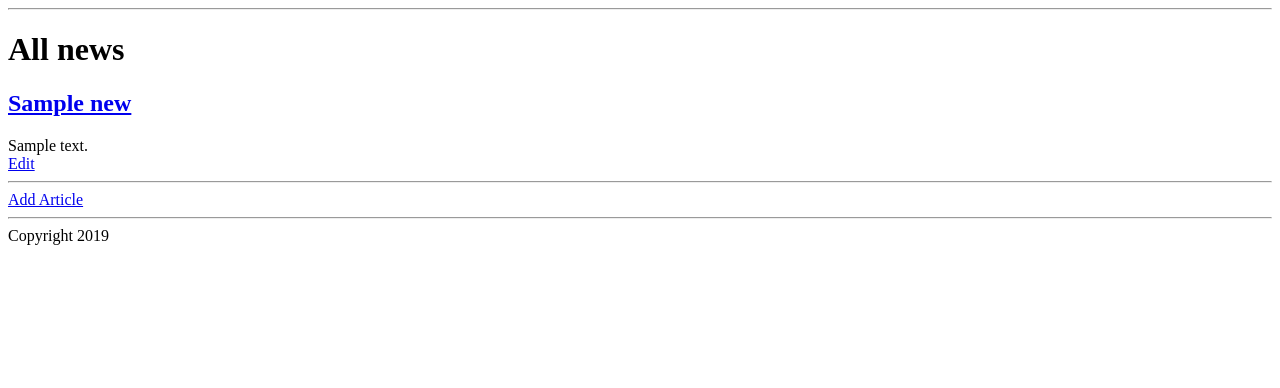
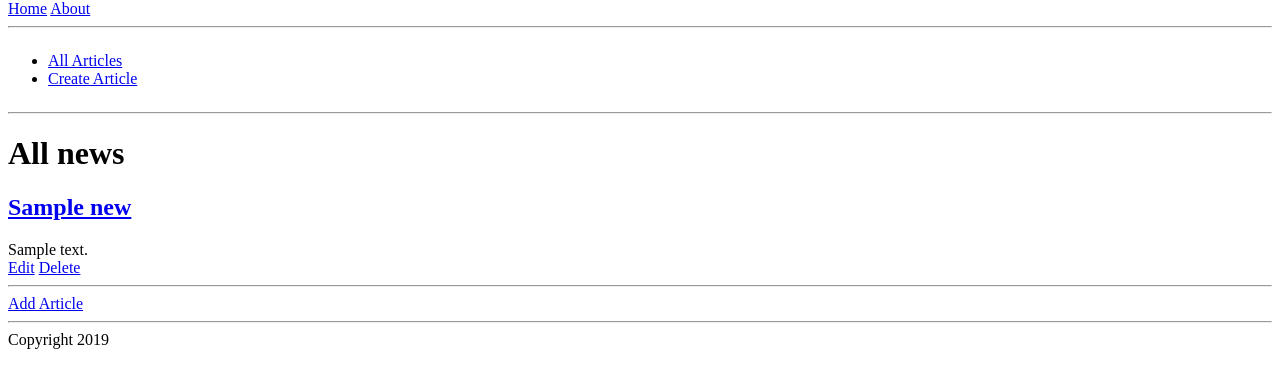
Before and after one commit to iArtem88/codeigniter-mvc, a CodeIgniter app: page /database/news in a window 1280 px wide. Shown: the part 26-414 px from the top of the page. Run offline with CodeIgniter, Linux system fonts and the light colour scheme; tables that the repository leaves empty or names only in its code hold one stand-in row (values such as "Sample post").

Commit message:
Delete article with redirect, added simple menu

```diff
--- a/application/config/routes.php
+++ b/application/config/routes.php
@@ -53,6 +53,8 @@ defined('BASEPATH') OR exit('No direct script access allowed');
 //$route['default_controller'] = 'welcome';
 
 /***********************************
+ *
+ * RU:
  *
  * http://example.com/[controller-class]/[controller-method]/[arguments]
  *
@@ -110,6 +112,7 @@ $route['translate_uri_dashes'] = FALSE;
 $route['news'] = 'news';
 $route['news/create'] = 'news/create';
 $route['news/edit'] = 'news/edit';
+$route['news/delete'] = 'news/delete';
 $route['news/(:any)'] = 'news/view/$1';
 
 $route['(:any)'] = 'pages/view/$1';
--- a/application/controllers/News.php
+++ b/application/controllers/News.php
@@ -4,6 +4,7 @@ defined('BASEPATH') OR exit('No direct script access allowed');
 
 /********************************
  *
+ * RU:
  *
  * Контроллер является центром каждого запроса веб приложения.
  * В техническом понимании CodeIgniter, может быть определен как супер объект.
@@ -95,7 +96,10 @@ class News extends CI_Controller
             if ($title && $text && $slug) {
 
                 if ($this->news_model->updateArticle($title, $text, $slug)) {
-                    echo 'Article updated successfuly';
+
+                    header('Location: ' . $_SERVER["HTTP_ORIGIN"]. '/news');
+                    exit;
+
                 }
             }
 
@@ -103,4 +107,24 @@ class News extends CI_Controller
         $this->load->view('news/edit', $data);
         $this->load->view('templates/footer');
     }
+
+    public function delete($slug = null)
+    {
+        $data['news'] = $this->news_model->getNews($slug); //$data['news_item'] - just for test attentiveness
+
+        if (empty($data['news'])) {
+            show_404();
+        }
+
+        $data['title'] = 'Remove article';
+        $data['result'] = 'Remove error' . $data['news']['title'];
+
+        if($this->news_model->deleteArticle($slug)) {
+            $data['result'] = $data['news']['title'] . ' removed succesfully';
+        }
+
+        $this->load->view('templates/header', $data);
+        $this->load->view('news/delete', $data);
+        $this->load->view('templates/footer');
+    }
 }
--- a/application/controllers/Pages.php
+++ b/application/controllers/Pages.php
@@ -14,7 +14,7 @@ class Pages extends CI_Controller
     public function view($page = 'home') //slug
     {
         if (!file_exists(APPPATH . '/views/pages/' . $page . '.php')) {
-            // Упс, у нас нет такой страницы!
+            // RU: Упс, у нас нет такой страницы!
             show_404();
         }
 
--- a/application/models/News_model.php
+++ b/application/models/News_model.php
@@ -20,6 +20,8 @@ class News_model extends CI_Model
         }
 
         /*
+         * RU:
+         *
          * Класс конструктора запросов (Query Builder)
          * http://codeigniter3.info/guide/database/query_builder
          *
@@ -68,4 +70,8 @@ class News_model extends CI_Model
         return $this->db->update('news', $data, array('slug' => $slug));
     }
 
+    public function deleteArticle($slug)
+    {
+        return $this->db->delete('news', array('slug' => $slug));
+    }
 }
--- a/application/models/Pages_model.php
+++ b/application/models/Pages_model.php
@@ -17,6 +17,8 @@ class Pages_model extends CI_Model
         }
 
         /*
+         * RU:
+         *
          * Класс конструктора запросов (Query Builder)
          * http://codeigniter3.info/guide/database/query_builder
          *
--- /dev/null
+++ b/application/views/news/delete.php
@@ -0,0 +1 @@
+<p><?php echo $result; ?></p>
--- a/application/views/news/edit.php
+++ b/application/views/news/edit.php
@@ -1,6 +1,6 @@
 <form action="/news/edit" method="post">
     <input type="text" name="title" value="<?php echo !empty($title_news) ? $title_news : ''; ?>" placeholder="Article name"><br>
     <textarea name="text" cols="30" rows="10"><?php echo !empty($text_news) ? $text_news : ''; ?></textarea><br>
-    <input type="text" name="slug" value="<?php echo !empty($slug_news) ? $slug_news : ''; ?>" placeholder="Article slug"><br>
+    <input type="hidden" name="slug" value="<?php echo !empty($slug_news) ? $slug_news : ''; ?>" placeholder="Article slug"><br>
     <input type="submit" value="Submit">
 </form>
--- a/application/views/news/index.php
+++ b/application/views/news/index.php
@@ -1,12 +1,13 @@
 <h1>All news</h1>
 <?php foreach ($news as $article) { ?>
-    <a href="view/<?php echo $article['slug']; ?>">
+    <a href="news/<?php echo $article['slug']; ?>">
         <h2><?php echo $article['title']; ?></h2>
     </a>
     <div>
         <?php echo $article['text']; ?>
     </div>
-    <a href="edit/<?php echo $article['slug']; ?>">Edit</a>
+    <a href="news/edit/<?php echo $article['slug']; ?>">Edit</a>
+    <a href="news/delete/<?php echo $article['slug']; ?>">Delete</a>
 <?php } ?>
 <hr>
 <a href="create">Add Article</a>
--- a/application/views/templates/header.php
+++ b/application/views/templates/header.php
@@ -8,5 +8,12 @@
 	<title><?php echo $title; ?></title>
 </head>
 <header>Logo</header>
+<a href="/home">Home</a>
+<a href="/about">About</a>
+<hr>
+<ul style="display: inline-block">
+    <li><a href="/news">All Articles</a></li>
+    <li><a href="/news/create">Create Article</a></li>
+</ul>
 <body>
 <hr>
```
